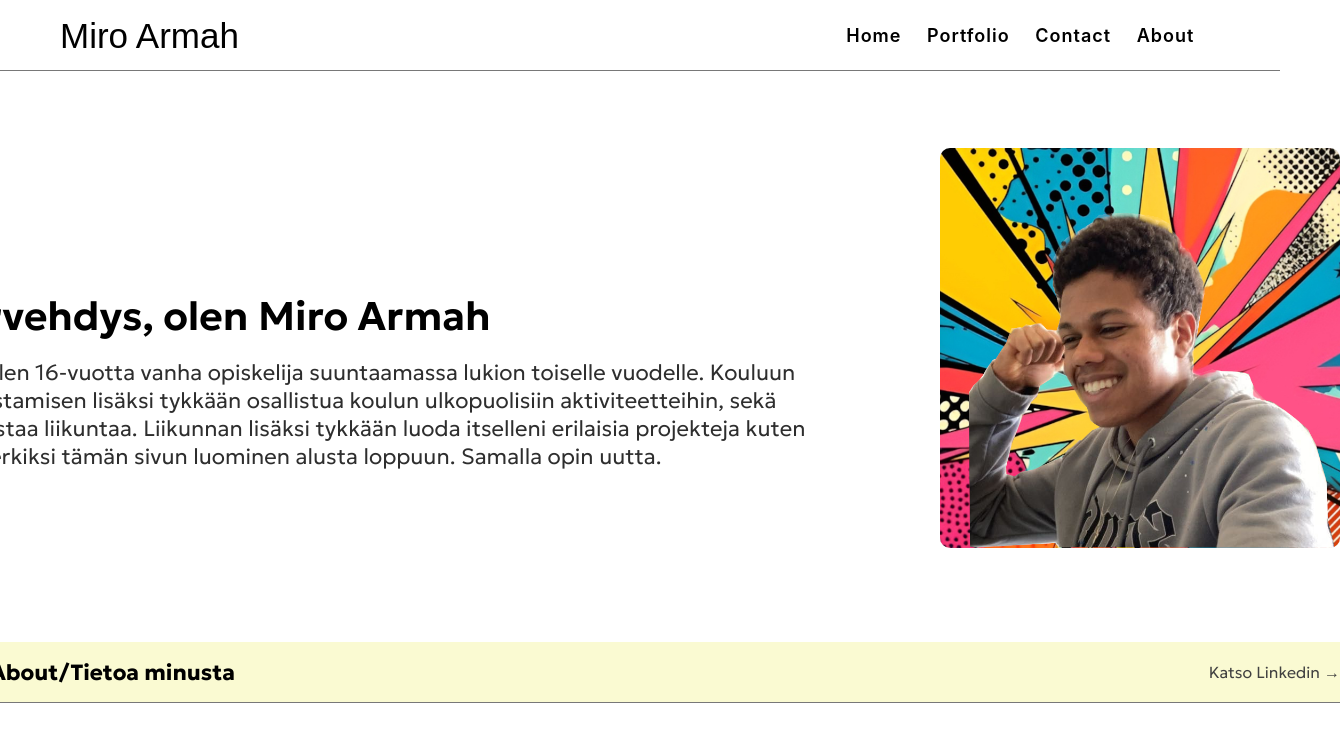
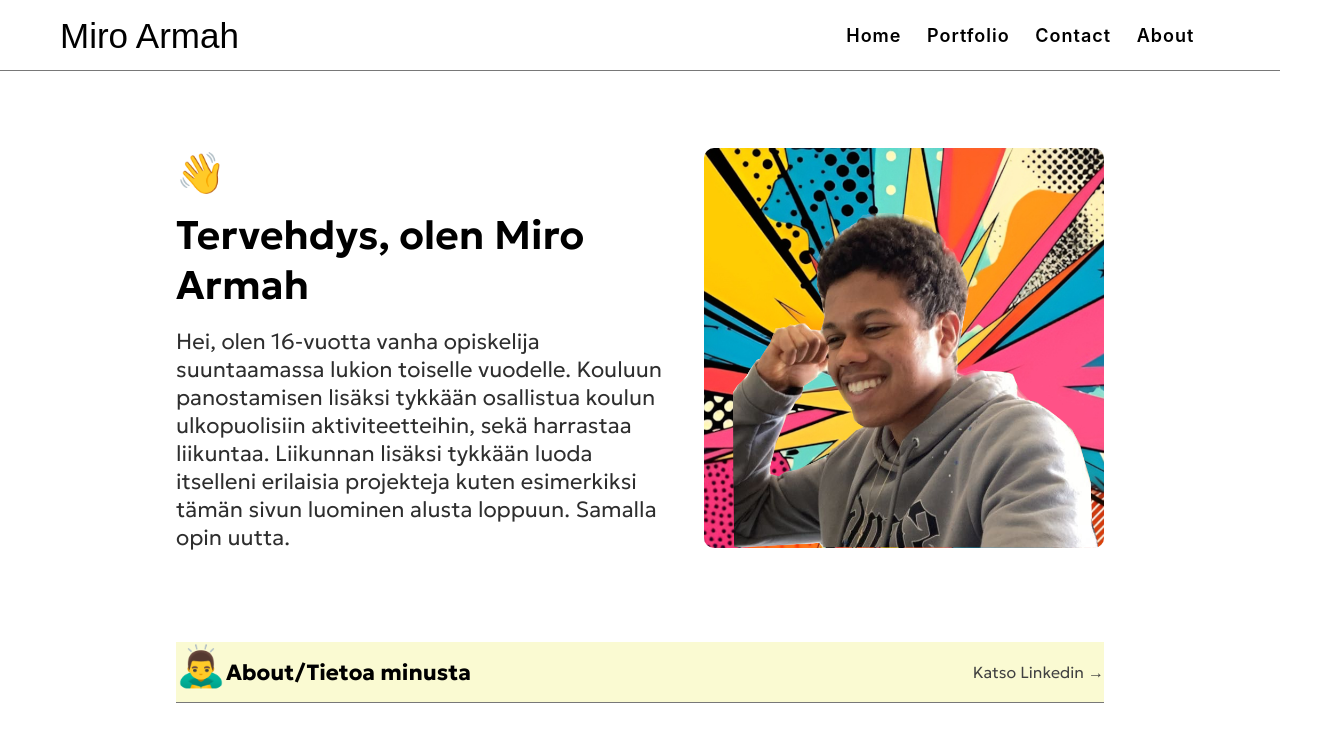
Before and after one commit to mrmirror5/mywebsite, a plain HTML site: page about.html in a window 1280 px wide. Shown: the top 748 px of the page, 1340 px wide, since content can reach past the window. Drawn offline with Linux system fonts and the light colour scheme; a web font is replaced by a local one.

Commit message:
Fixed scaling issue on other smaller screens. Width changed from 1400px to 80%.

```diff
--- a/styles/about-page-styles.css
+++ b/styles/about-page-styles.css
@@ -34,7 +34,7 @@ h3{
 /* First section */
 
 .main-page-container{
- width: 1400px;
+ width: 80%;
  padding-top: 48px;
  /* background-color: aqua; */
 }
@@ -83,7 +83,6 @@ h3{
 /* Second section */
 
 .about-title-section{
-  width: 1400px;
   height: 60px;
   background-color: lightgoldenrodyellow;
   display: flex;
```
Also changed, not shown: about.html (+1 -1 lines).
